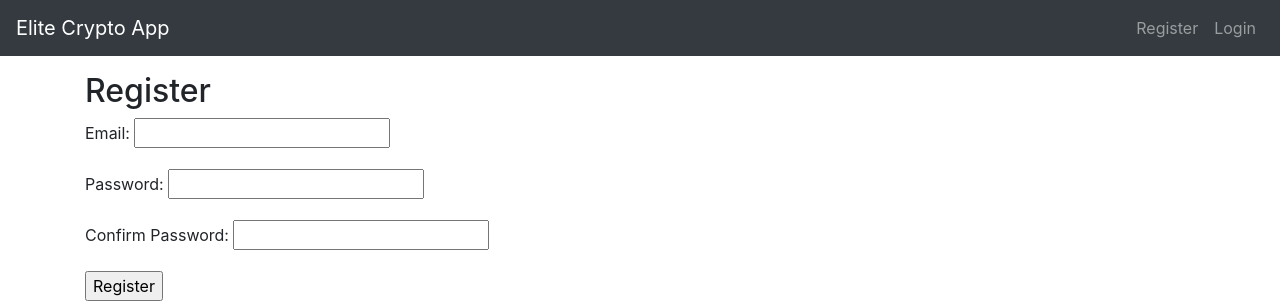
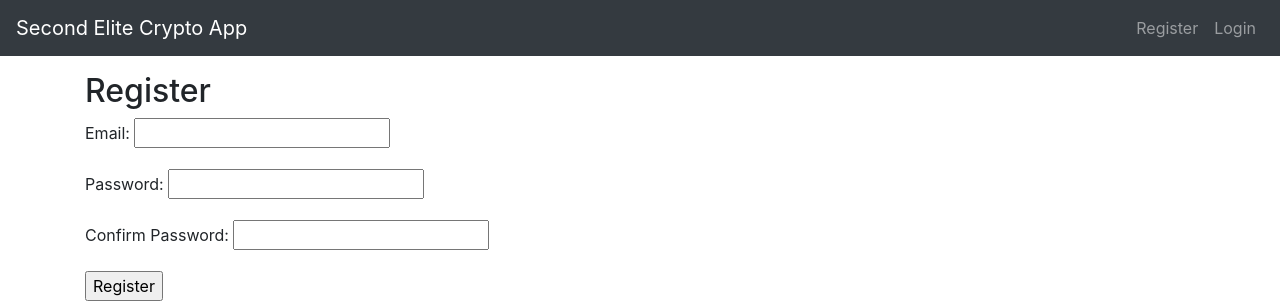
Before and after one commit to Max77788/SecondCryptoWalletApp, a Flask app: page /register in a window 1280 px wide. Shown: the top 305 px of the page. Run offline with Flask 3, Linux system fonts and the light colour scheme; some libraries are stand-ins or nearby versions.

Commit message:
Update layout.html - second elite crypto app in navigation bar

```diff
--- a/templates/layout.html
+++ b/templates/layout.html
@@ -12,7 +12,7 @@
 <body>
     <nav class="navbar navbar-expand-lg navbar-dark bg-dark">
         <!-- <a class="navbar-brand" href="#" onclick="history.back(); return false;"><span>&larr;</span> Back</a> -->
-        <a class="navbar-brand" href="{{ url_for('dashboard') }}">Elite Crypto App</a>
+        <a class="navbar-brand" href="{{ url_for('dashboard') }}">Second Elite Crypto App</a>
         <button class="navbar-toggler" type="button" data-toggle="collapse" data-target="#navbarNav" aria-controls="navbarNav" aria-expanded="false" aria-label="Toggle navigation">
             <span class="navbar-toggler-icon"></span>
         </button>
```
